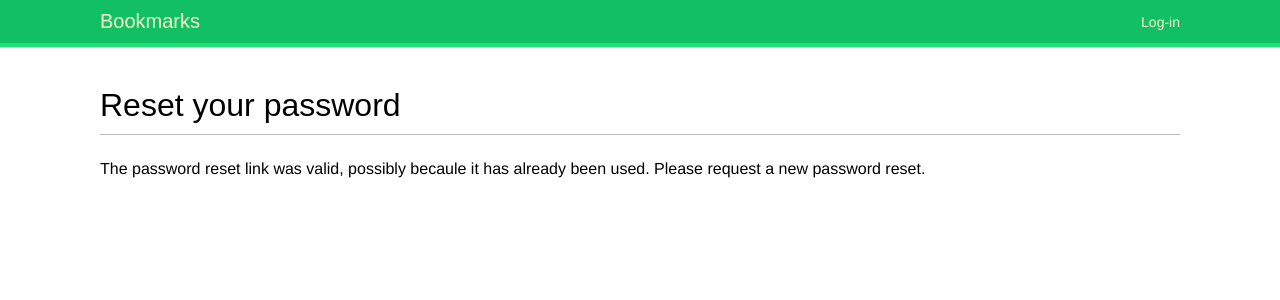
After one commit to bulkashmak/social-website_bookmarks, a Django app: page /account/reset/1/1/ in a window 1280 px wide. The commit adds this page. Shown: the top 300 px of the page. Run offline with Django 3.2, Linux system fonts and the light colour scheme; some web fonts are replaced.

Commit message:
Added default django forms for changing and reseting password.

```diff
--- a/account/templates/base.html
+++ b/account/templates/base.html
@@ -9,6 +9,28 @@
 <body>
     <div id="header">
         <span class="logo">Bookmarks</span>
+        {% if request.user.is_authenticated %}
+            <ul class="menu">
+                <li {% if section == "dashboard" %}class="selected"{% endif %}>
+                    <a href="{% url "dashboard" %}">My dashboard</a>
+                </li>
+                <li {% if section == "images" %}class="selected"{% endif %}>
+                    <a href="#">Images</a>
+                </li>
+                <li {% if section == "people" %}class="selected"{% endif %}>
+                    <a href="#">People</a>
+                </li>
+            </ul>
+        {% endif %}
+
+        <span class="user">
+            {% if request.user.is_authenticated %}
+                Hello {{ request.user.first_name }},
+                <a href="{% url "logout" %}">Logout</a>
+            {% else %}
+                <a href="{% url "login" %}">Log-in</a>
+            {% endif %}
+        </span>
     </div>
     <div id="content">
         {% block content %}
--- a/account/templates/registration/login.html
+++ b/account/templates/registration/login.html
@@ -21,5 +21,7 @@ Log-in
             <input type="hidden" name="next" value="{{ next }}" />
             <p><input type="submit" value="Log-in"></p>
         </form>
+        <p><a href="{% url 'password_reset' %}">
+        Frogotten your password?</a></p>
     </div>
 {% endblock content %}
--- /dev/null
+++ b/account/templates/registration/password_reset_confirm.html
@@ -0,0 +1,20 @@
+{% extends 'base.html' %}
+
+{% block title %}
+Reset your password
+{% endblock title %}
+
+{% block content %}
+    <h1>Reset your password</h1>
+    {% if validlink %}
+        <p>Please enter your new password twice:</p>
+        <form method="post">
+            {{ form.as_p }}
+            {% csrf_token %}
+            <p><input type="submit" value="Change my password" /></p>
+        </form>
+    {% else %}
+        <p>The password reset link was valid, possibly becaule it has
+        already been used. Please request a new password reset.</p>
+    {% endif %}
+{% endblock content %}
--- /dev/null
+++ b/account/templates/registration/password_reset_email.html
@@ -0,0 +1,4 @@
+Someone asked for password reset for email {{ email }}.
+Follow the link below:
+{{ protocol }}://{{ domain }}{% url 'password_reset_confirm' uidb64=uid token=token %}
+Your username, in case you've forgotten: {{ user.get_username }}
--- a/account/urls.py
+++ b/account/urls.py
@@ -1,11 +1,41 @@
-from django.urls import path
+from django.urls import path, include
 from django.contrib.auth import views as auth_views
 from . import views
 
 urlpatterns = [
     # post views
     # path('login/', views.user_login, name='login')
-    path('login/', auth_views.LoginView.as_view(), name='login'),
-    path('logout/', auth_views.LogoutView.as_view(), name='logout'),
+    path('login/',
+         auth_views.LoginView.as_view(
+             template_name='registration/login.html'),
+         name='login'),
+    path('logout/',
+         auth_views.LogoutView.as_view(
+             template_name='registration/logout.html'),
+         name='logout'),
     path('', views.dashboard, name="dashboard"),
+    path('password_change/',
+         auth_views.PasswordChangeView.as_view(),
+         name='password_change'),
+    path('password_change/done/',
+         auth_views.PasswordChangeDoneView.as_view(),
+         name='password_change_done'),
+    # reset password urls
+    #     path('password_reset/',
+    #          auth_views.PasswordResetView.as_view(
+    #              template_name="registration/password_reset_form.html"),
+    #          name='password_reset'),
+    #     path('password_reset/done/',
+    #          auth_views.PasswordResetDoneView.as_view(
+    #              template_name="registration/password_reset_done.html"),
+    #          name='password_reset_done'),
+    #     path('reset/<uidb64>/<token>/',
+    #          auth_views.PasswordResetConfirmView.as_view(
+    #              template_name="registration/password_reset_confirm.html"),
+    #          name='password_reset_confirm'),
+    #     path('reset/done/',
+    #          auth_views.PasswordResetCompleteView.as_view(
+    #              template_name="registration/password_reset_complete.html"),
+    #          name='password_reset_complete'),
+    path('', include('django.contrib.auth.urls'))
 ]
--- a/bookmarks/settings.py
+++ b/bookmarks/settings.py
@@ -124,3 +124,5 @@ STATIC_URL = '/static/'
 LOGIN_REDIRECT_URL = 'dashboard'
 LOGIN_URL = 'login'
 LOGOUT_URL = 'logout'
+
+EMAIL_BACKEND = 'django.core.mail.backends.console.EmailBackend'
```
Also changed, not shown: account/templates/registration/password_change_done.html (added, +10 -0 lines), account/templates/registration/password_change_form.html (added, +15 -0 lines), account/templates/registration/password_reset_complete.html (added, +11 -0 lines), account/templates/registration/password_reset_done.html (added, +12 -0 lines), account/templates/registration/password_reset_form.html (added, +13 -0 lines).
